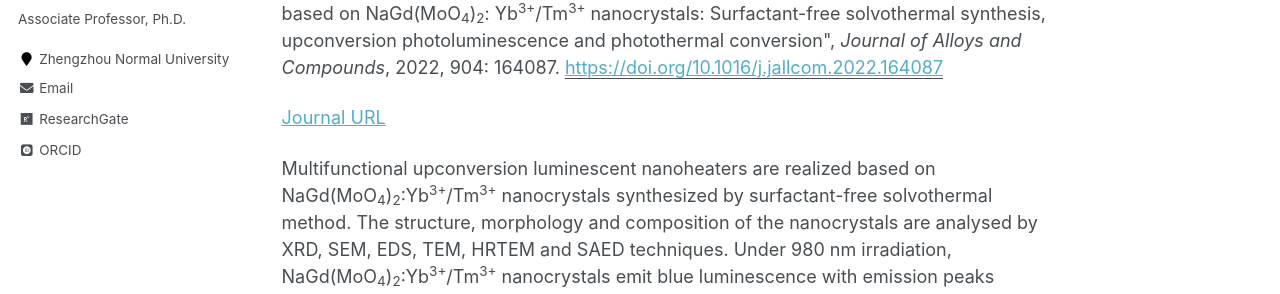
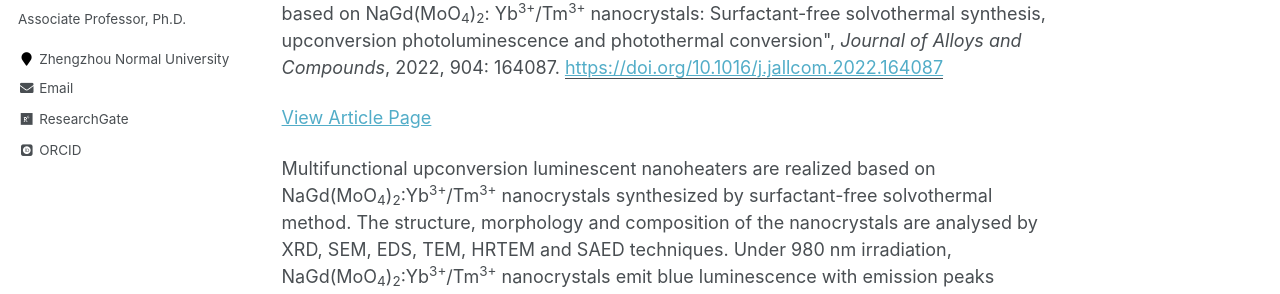
Before and after one commit to ucnclab/ucnclab.github.io, a Jekyll site: the page built from _publications/2022-05-01-paper17.md, in a window 1280 px wide and 1236 px high. Shown: the part 326-620 px from the top of the window. Built offline with Jekyll 4.4.1, drawn with Linux system fonts in a browser that asks for light colours; some web fonts are replaced; comment, search, counter and statistics services are not loaded.

Commit message:
Update 2022-05-01-paper17.md

```diff
--- a/_publications/2022-05-01-paper17.md
+++ b/_publications/2022-05-01-paper17.md
@@ -8,6 +8,6 @@
 paperurl: 'https://doi.org/10.1016/j.jallcom.2022.164087'
 citation: '<b>A. Li</b>, Z. Li, L. Pan, <i>et al</i>. &quot;Upconversion luminescent nanoheater based on NaGd(MoO<sub>4</sub>)<sub>2</sub>: Yb<sup>3+</sup>/Tm<sup>3+</sup> nanocrystals: Surfactant-free solvothermal synthesis, upconversion photoluminescence and photothermal conversion&quot;, <i>Journal of Alloys and Compounds</i>, 2022, 904: 164087.'
 ---
-[Journal URL](https://www.sciencedirect.com/science/article/abs/pii/S0925838822004789)
+[View Article Page](https://www.sciencedirect.com/science/article/abs/pii/S0925838822004789)
 
 Multifunctional upconversion luminescent nanoheaters are realized based on NaGd(MoO<sub>4</sub>)<sub>2</sub>:Yb<sup>3+</sup>/Tm<sup>3+</sup> nanocrystals synthesized by surfactant-free solvothermal method. The structure, morphology and composition of the nanocrystals are analysed by XRD, SEM, EDS, TEM, HRTEM and SAED techniques. Under 980 nm irradiation, NaGd(MoO<sub>4</sub>)<sub>2</sub>:Yb<sup>3+</sup>/Tm<sup>3+</sup> nanocrystals emit blue luminescence with emission peaks located in the blue and near-infrared spectral regions. The electronic transition processes for the upconversion luminescence are discussed based on the excitation power-dependent upconversion luminescence, luminescent dynamics and Yb<sup>3+</sup>/Tm<sup>3+</sup> energy levels. The nanocrystals show efficient photothermal conversion after irradiated by 980 nm laser. The photothermal conversion slope efficiency for NaGd(MoO<sub>4</sub>)<sub>2</sub>:Yb<sup>3+</sup>/Tm<sup>3+</sup> nanocrystals irradiated by 980 nm laser for 10 s duration is 17.43 °C/W for 10 mol% Yb<sup>3+</sup> doping and 43.64 °C/W for 15 mol% Yb<sup>3+</sup> doping. Multifunctional luminescent nanoheater NaGd(MoO<sub>4</sub>)<sub>2</sub>:Yb<sup>3+</sup>/Tm<sup>3+</sup> nanocrystals exhibit both upconversion photoluminescence and photothermal conversion capabilities, and are promising candidates for temperature self-monitoring photothermal therapy or other biological applications.
```
